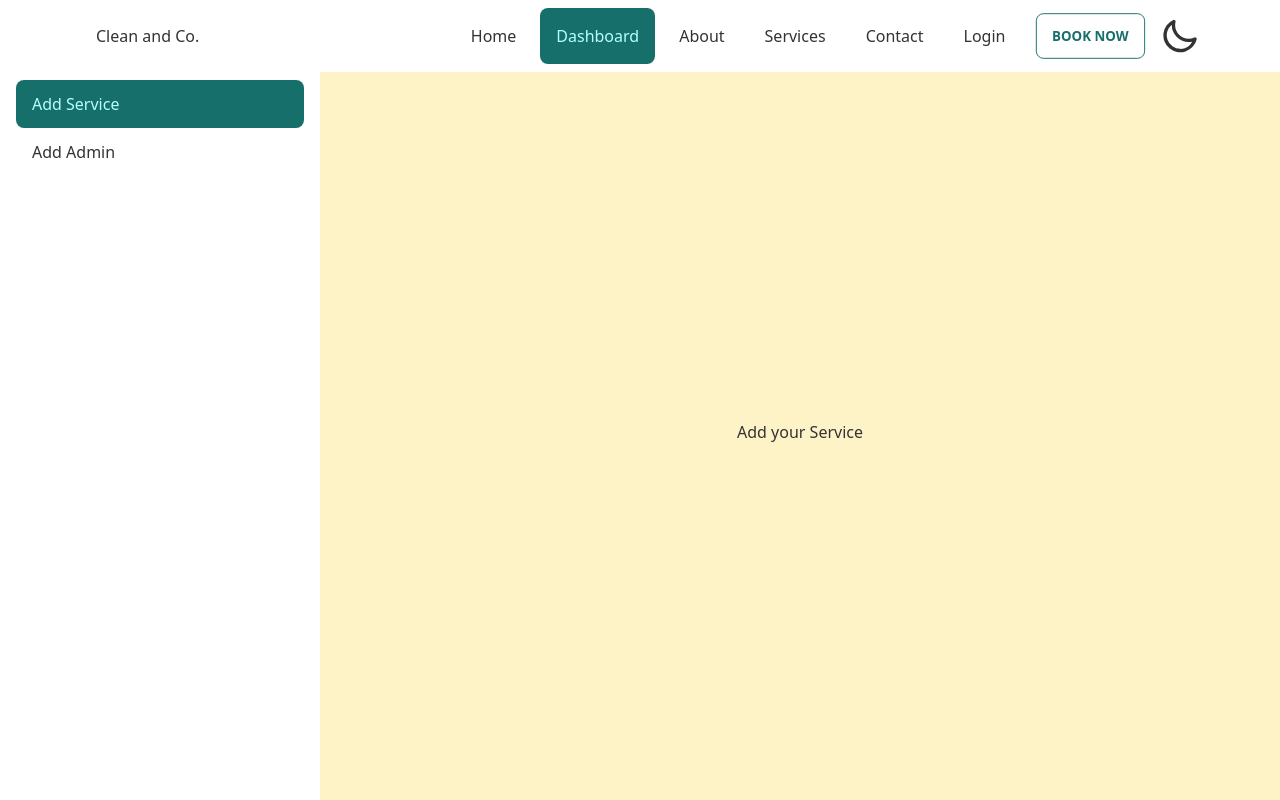
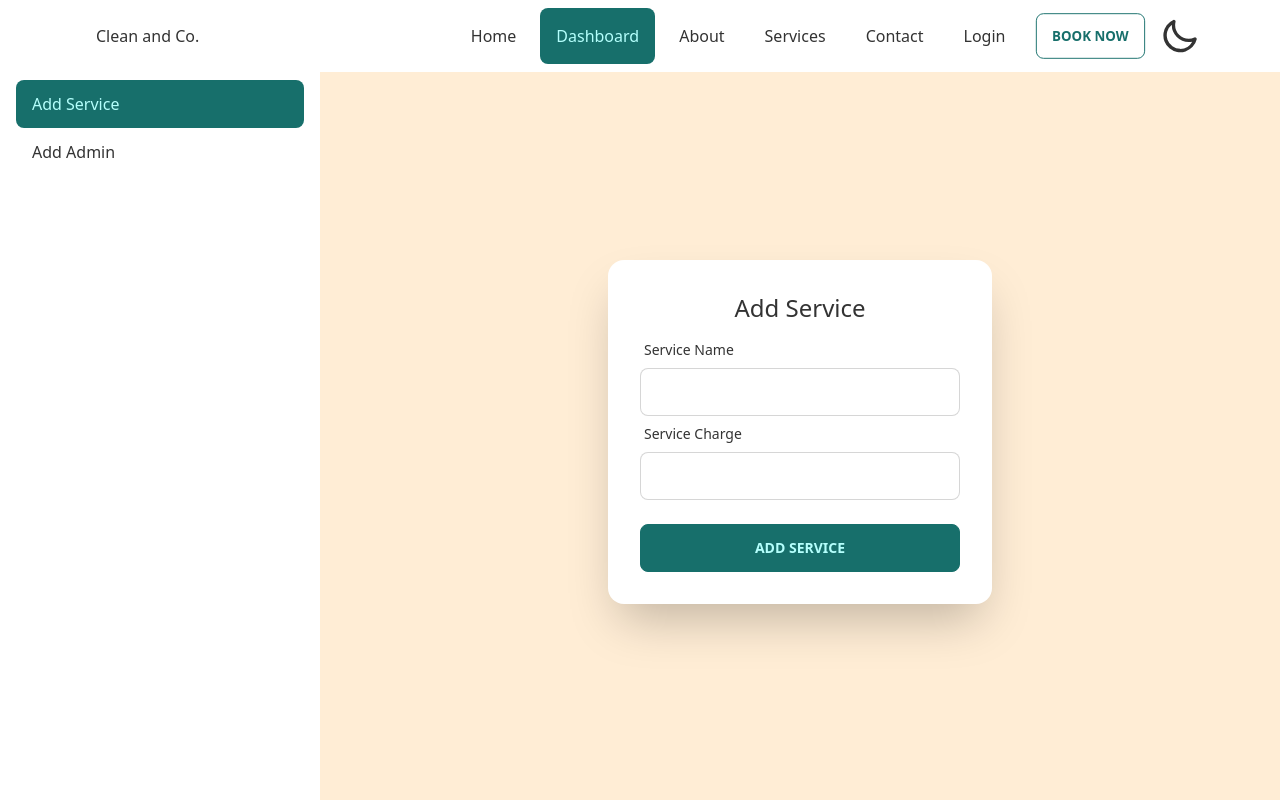
Before and after one commit to Thowhid31/complete-web-1to100, a React (Create React App) app: page /dashboard/add-service in a window 1280 px wide. Built offline with nearby package versions, Linux system fonts and the light colour scheme.

Commit message:
implement fatcher and on client

```diff
--- a/package.json
+++ b/package.json
@@ -11,6 +11,7 @@
     "daisyui": "^2.14.3",
     "react": "^18.1.0",
     "react-dom": "^18.1.0",
+    "react-hook-form": "^7.31.1",
     "react-router-dom": "^6.3.0",
     "react-scripts": "5.0.1",
     "web-vitals": "^2.1.4"
--- a/src/Pages/Dashboard/AddService.js
+++ b/src/Pages/Dashboard/AddService.js
@@ -1,9 +1,50 @@
 import React from 'react';
+import { useForm } from 'react-hook-form';
+import facther from '../../api';
 
 const AddService = () => {
+    const { register, handleSubmit, reset } = useForm();
+
+    const onSubmit = async (data) => {
+        const res = await facther.post('add-service', data);
+        console.log(res);
+        reset()
+
+    }
+
     return (
-        <div>
-            <h1>Add your Service</h1>
+        <div className='h-screen w-full flex justify-center items-center bg-accent'>
+            <div class="card flex-shrink-0 w-full max-w-sm shadow-2xl bg-base-100">
+                <div class="card-body">
+                    <h1 className='text-2xl text-center'>Add Service</h1>
+
+                    <form onSubmit={handleSubmit(onSubmit)}>
+
+
+
+                    <div class="form-control">
+                        <label class="label">
+                            <span class="label-text">Service Name</span>
+                        </label>
+                        <input type="text"  class="input input-bordered"
+                        {...register("serviceName")}
+                        />
+                    </div>
+                    <div class="form-control">
+                        <label class="label">
+                            <span class="label-text">Service Charge</span>
+                        </label>
+                        <input type="text" class="input input-bordered"
+                        {...register("serviceCharge")}
+                        />
+
+                    </div>
+                    <div class="form-control mt-6">
+                        <button type='submit' class="btn btn-primary" >Add Service</button>
+                    </div>
+                    </form>
+                </div>
+            </div>
         </div>
     );
 };
```
Also changed, not shown: 1 other file (tests, documents, lock files or other folders).
